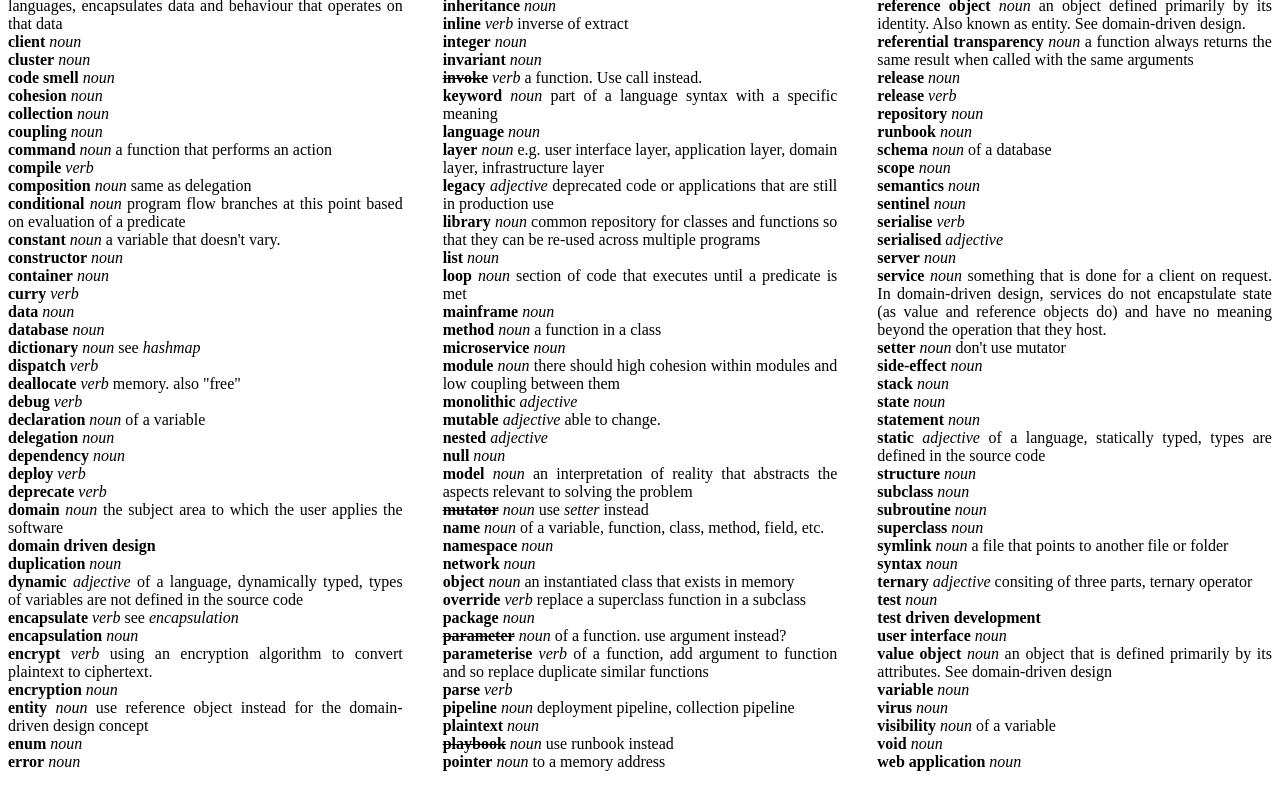
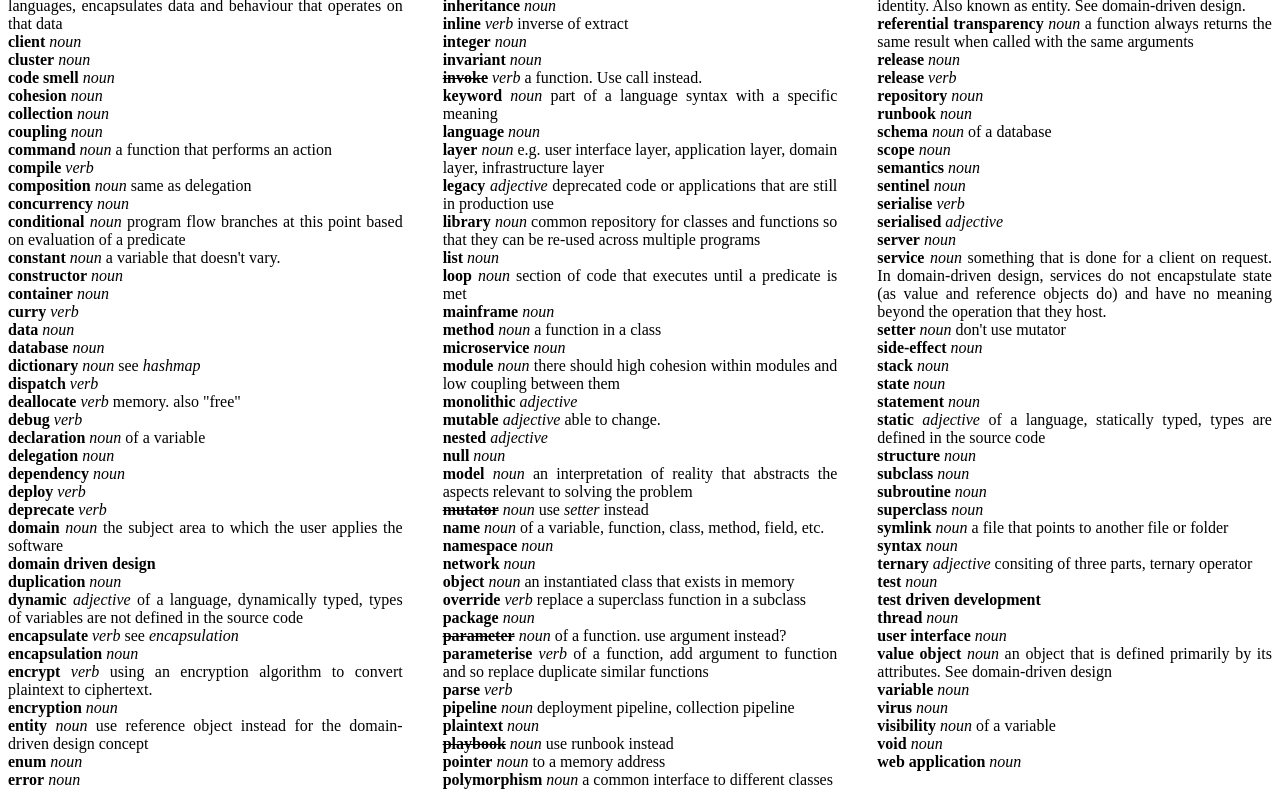
Before and after one commit to jttait/dictionary.github.io, a plain HTML site: page index.html in a window 1280 px wide. Shown: the part 515-1312 px from the top of the page. Drawn offline with Linux system fonts and the light colour scheme; a web font is replaced by a local one.

Commit message:
Update index.html

```diff
--- a/index.html
+++ b/index.html
@@ -42,6 +42,7 @@
       <p><b>command</b> <i>noun</i> a function that performs an action</p>
       <p><b>compile</b> <i>verb</i></p>
       <p><b>composition</b> <i>noun</i> same as delegation</p>
+      <p><b>concurrency</b> <i>noun</i></p>
       <p><b>conditional</b> <i>noun</i> program flow branches at this point based on evaluation of a predicate</p>
       <p><b>constant</b> <i>noun</i> a variable that doesn't vary.</p>
       <p><b>constructor</b> <i>noun</i></p>
@@ -174,6 +175,7 @@
       <p><b>ternary</b> <i>adjective</i> consiting of three parts, ternary operator</p>
       <p><b>test</b> <i>noun</i></p>
       <p><b>test driven development</b></p>
+      <p><b>thread</b> <i>noun</i></p>
       <p><b>user interface</b> <i>noun</i></p>
       <p><b>value object</b> <i>noun</i> an object that is defined primarily by its attributes. See domain-driven design</p>
       <p><b>variable</b> <i>noun</i></p>
```
